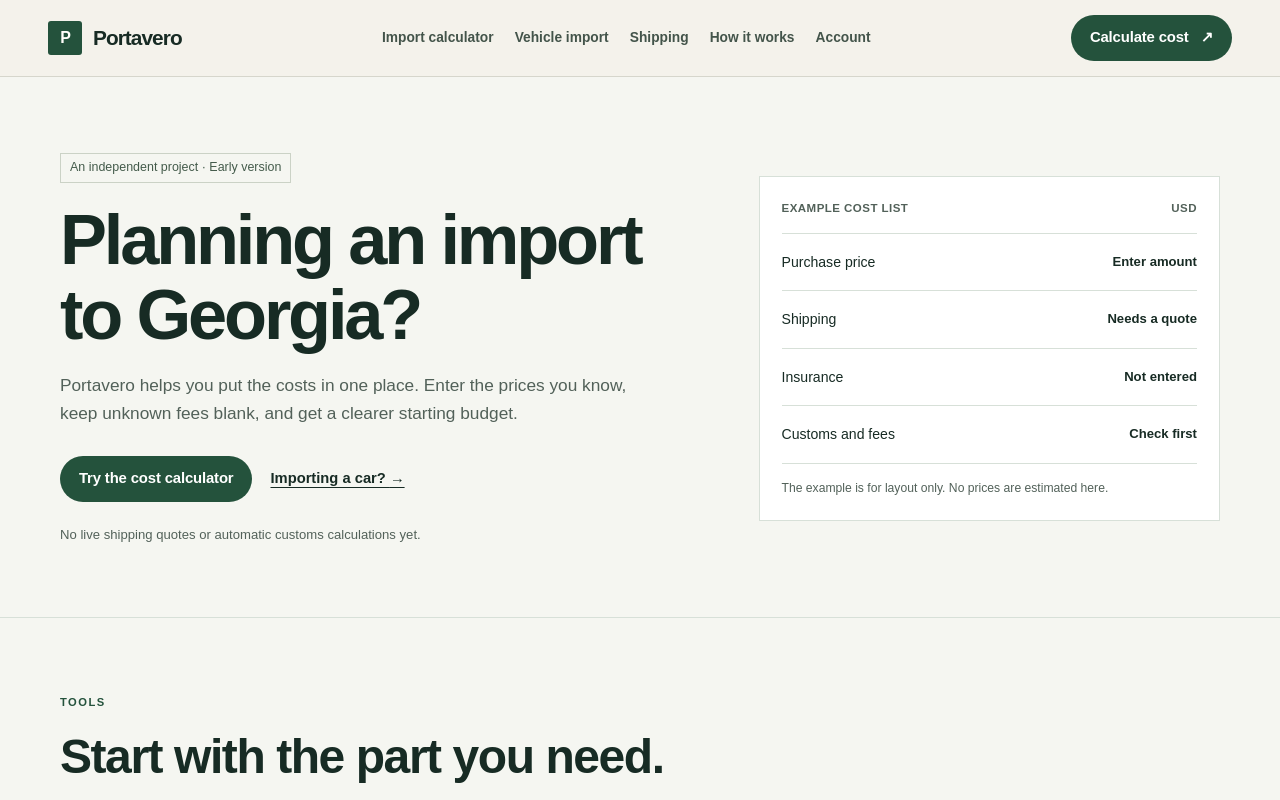
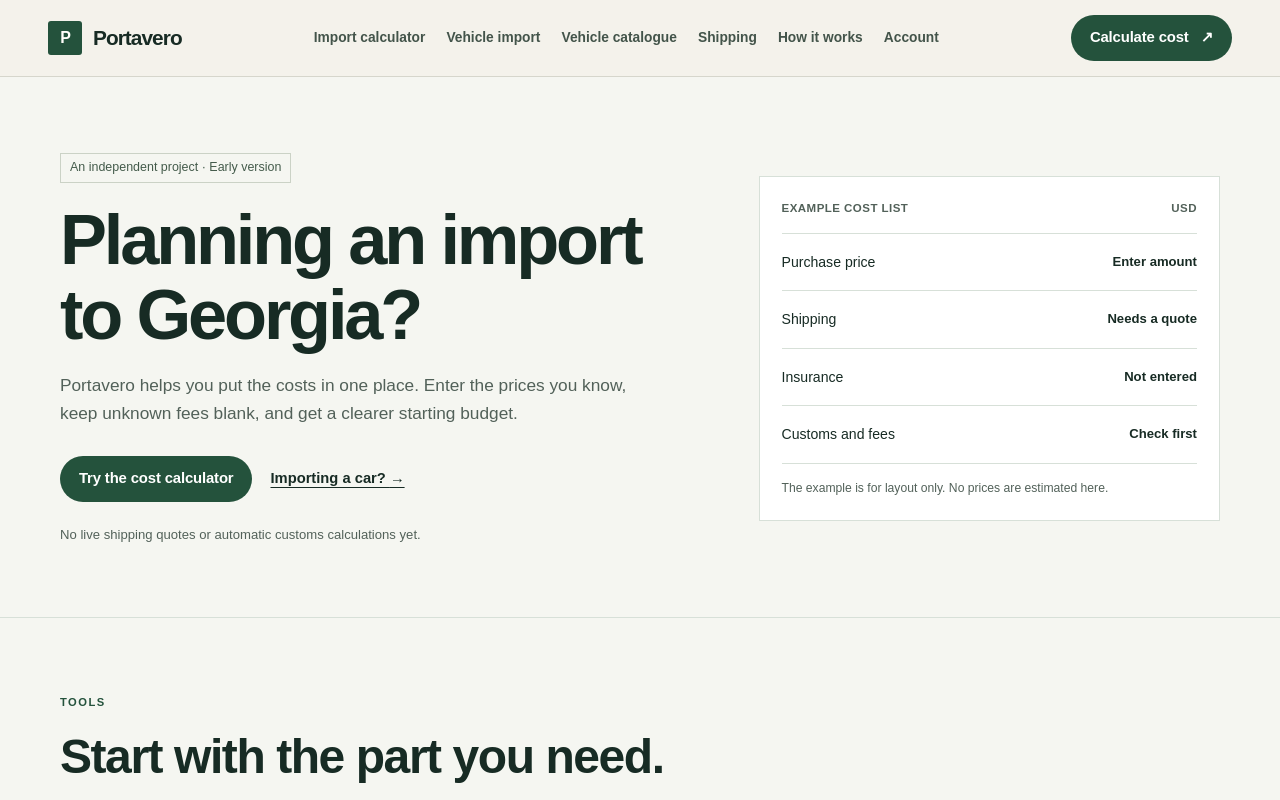
Before and after one commit to GIORGIO2032Q4E/portavero, a Next.js app: page / in a window 1280 px wide. Shown: the top 800 px of the page. Built offline with nearby package versions, Linux system fonts and the light colour scheme; no server answers.

Commit message:
Add vehicle catalogue to main navigation

```diff
--- a/src/components/SiteHeader.tsx
+++ b/src/components/SiteHeader.tsx
@@ -7,6 +7,7 @@ import { useState } from "react";
 const navigation = [
   { href: "/calculator", label: "Import calculator" },
   { href: "/vehicle-import", label: "Vehicle import" },
+  { href: "/vehicles", label: "Vehicle catalogue" },
   { href: "/shipping", label: "Shipping" },
   { href: "/how-it-works", label: "How it works" },
   { href: "/account", label: "Account" }
```
